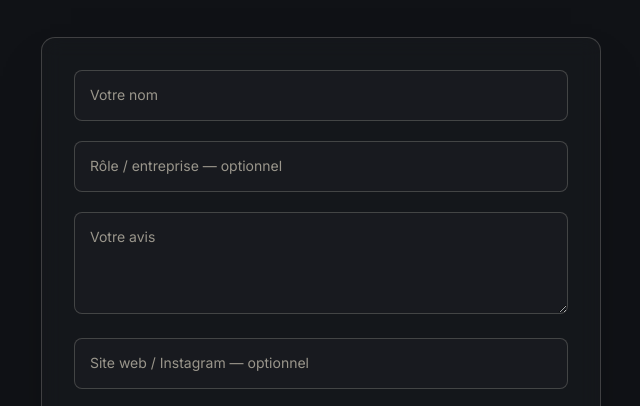
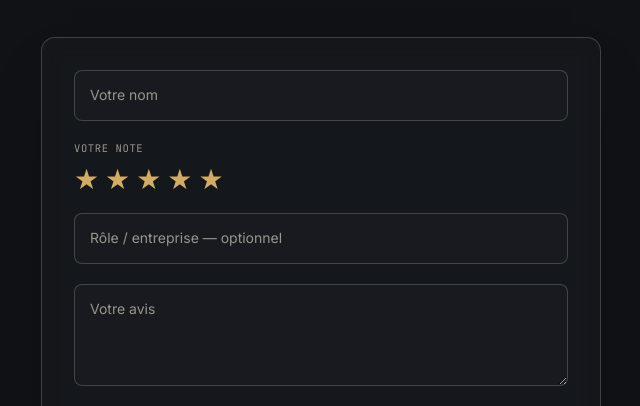
Before and after one commit to Ashersxm/vybzaloneportfolio, a plain HTML site: page review.html in a window 1280 px wide. Shown: the part 321-727 px from the top of the page, without its empty margins (319-959 px from the left). Drawn offline with Linux system fonts and the light colour scheme.

Commit message:
updated the testimonials section to include star ratings and website links for each testimonial. Added corresponding CSS styles for the new elements. Updated navigation links to include a "Reviews" section.

```diff
--- a/review.html
+++ b/review.html
@@ -186,6 +186,36 @@
         font-size: 13px;
         color: var(--paper-dim);
       }
+      .field-rating label {
+        display: block;
+        position: static;
+        font-family: 'JetBrains Mono', monospace;
+        font-size: 10.5px;
+        letter-spacing: 0.06em;
+        text-transform: uppercase;
+        color: var(--paper-dim);
+        margin-bottom: 10px;
+      }
+      .star-rating {
+        display: flex;
+        gap: 6px;
+      }
+      .star-rating .star {
+        all: unset;
+        cursor: pointer;
+        font-size: 28px;
+        line-height: 1;
+        color: var(--line-strong);
+        transition:
+          color 0.15s ease,
+          transform 0.15s ease;
+      }
+      .star-rating .star.filled {
+        color: var(--brass-bright);
+      }
+      .star-rating .star:hover {
+        transform: scale(1.15);
+      }
       .btn {
         font-family: 'JetBrains Mono', monospace;
         font-size: 11.5px;
@@ -315,6 +345,17 @@
             <input id="r-name" name="name" type="text" placeholder=" " required />
             <label for="r-name" data-i18n="name">Votre nom</label>
           </div>
+          <div class="field field-rating">
+            <label data-i18n="rating">Votre note</label>
+            <div class="star-rating" id="starRating" role="radiogroup" aria-label="Rating">
+              <button type="button" class="star" data-value="1">★</button>
+              <button type="button" class="star" data-value="2">★</button>
+              <button type="button" class="star" data-value="3">★</button>
+              <button type="button" class="star" data-value="4">★</button>
+              <button type="button" class="star" data-value="5">★</button>
+            </div>
+            <input type="hidden" name="rating" id="r-rating" value="5" />
+          </div>
           <div class="field">
             <input id="r-role" name="role" type="text" placeholder=" " />
             <label for="r-role" data-i18n="role">Rôle / entreprise — optionnel</label>
@@ -365,6 +406,7 @@
           title: 'Partagez votre expérience.',
           lede: "Votre avis aide d'autres clients à savoir à quoi s'attendre. Une fois envoyé, il sera examiné avant d'apparaître sur le site — comptez quelques jours.",
           name: 'Votre nom',
+          rating: 'Votre note',
           role: 'Rôle / entreprise — optionnel',
           quote: 'Votre avis',
           website: 'Site web / Instagram — optionnel',
@@ -385,6 +427,7 @@
           title: 'Share your experience.',
           lede: "Your review helps other clients know what to expect. Once submitted, it'll be reviewed before appearing on the site — allow a few days.",
           name: 'Your name',
+          rating: 'Your rating',
           role: 'Role / company — optional',
           quote: 'Your review',
           website: 'Website / Instagram — optional',
@@ -423,6 +466,28 @@
       const reviewSubmit = document.getElementById('reviewSubmit');
       const thanksCard = document.getElementById('thanksCard');
 
+      const stars = document.querySelectorAll('#starRating .star');
+      const ratingInput = document.getElementById('r-rating');
+      const starRating = document.getElementById('starRating');
+      function paintStars(value) {
+        stars.forEach((s) => {
+          s.classList.toggle('filled', Number(s.dataset.value) <= value);
+        });
+      }
+      stars.forEach((s) => {
+        s.addEventListener('click', () => {
+          ratingInput.value = s.dataset.value;
+          paintStars(Number(s.dataset.value));
+        });
+        s.addEventListener('mouseenter', () =>
+          paintStars(Number(s.dataset.value)),
+        );
+      });
+      starRating.addEventListener('mouseleave', () =>
+        paintStars(Number(ratingInput.value)),
+      );
+      paintStars(Number(ratingInput.value));
+
       reviewForm.addEventListener('submit', async (e) => {
         e.preventDefault();
         const msg = translations[lang];
```
Also changed, not shown: assets.html (+13 -1 lines), index.html (+13 -0 lines).
